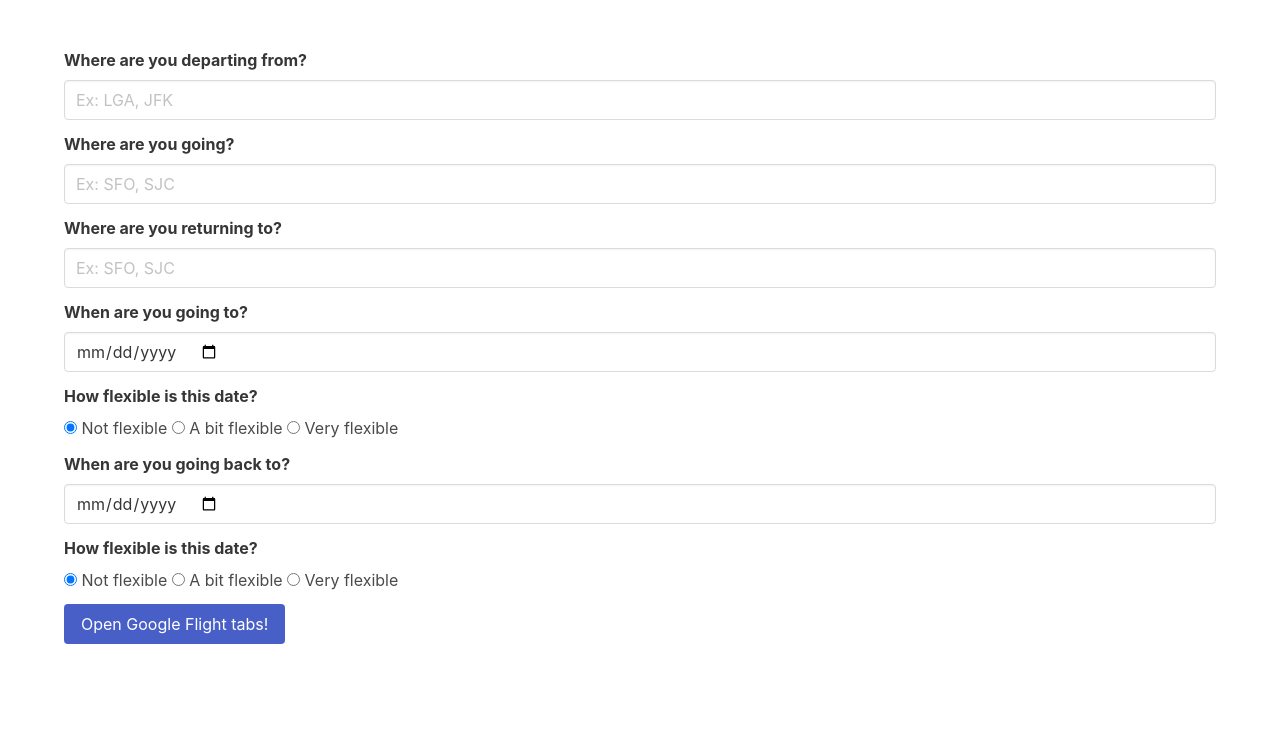
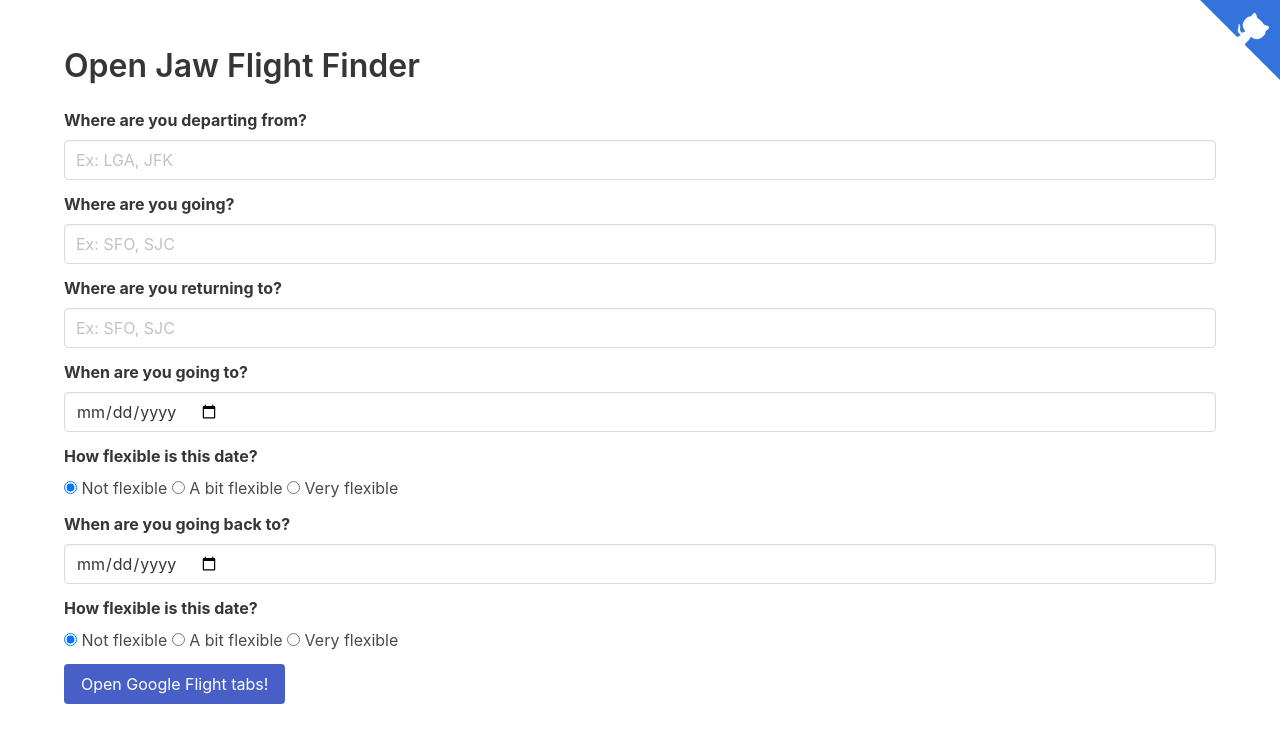
Before and after one commit to tyewang/open-jaw-flight-finder, a plain HTML site: page index.html in a window 1280 px wide. Drawn offline with nearby package versions, Linux system fonts and the light colour scheme.

Commit message:
Add header. Also add github corner

```diff
--- a/index.html
+++ b/index.html
@@ -2,8 +2,12 @@
 <title>Open Jaw Flight Finder</title>
 <meta name="viewport" content="width=device-width, initial-scale=1">
 <link rel="stylesheet" href="https://cdnjs.cloudflare.com/ajax/libs/bulma/0.6.2/css/bulma.min.css" integrity="sha256-2k1KVsNPRXxZOsXQ8aqcZ9GOOwmJTMoOB5o5Qp1d6/s=" crossorigin="anonymous" />
+
+<a href="https://github.com/tyewang/open-jaw-flight-finder" class="github-corner" aria-label="View source on Github"><svg width="80" height="80" viewBox="0 0 250 250" style="fill:#3273dc; color:#fff; position: absolute; top: 0; border: 0; right: 0;" aria-hidden="true"><path d="M0,0 L115,115 L130,115 L142,142 L250,250 L250,0 Z"></path><path d="M128.3,109.0 C113.8,99.7 119.0,89.6 119.0,89.6 C122.0,82.7 120.5,78.6 120.5,78.6 C119.2,72.0 123.4,76.3 123.4,76.3 C127.3,80.9 125.5,87.3 125.5,87.3 C122.9,97.6 130.6,101.9 134.4,103.2" fill="currentColor" style="transform-origin: 130px 106px;" class="octo-arm"></path><path d="M115.0,115.0 C114.9,115.1 118.7,116.5 119.8,115.4 L133.7,101.6 C136.9,99.2 139.9,98.4 142.2,98.6 C133.8,88.0 127.5,74.4 143.8,58.0 C148.5,53.4 154.0,51.2 159.7,51.0 C160.3,49.4 163.2,43.6 171.4,40.1 C171.4,40.1 176.1,42.5 178.8,56.2 C183.1,58.6 187.2,61.8 190.9,65.4 C194.5,69.0 197.7,73.2 200.1,77.6 C213.8,80.2 216.3,84.9 216.3,84.9 C212.7,93.1 206.9,96.0 205.4,96.6 C205.1,102.4 203.0,107.8 198.3,112.5 C181.9,128.9 168.3,122.5 157.7,114.1 C157.9,116.9 156.7,120.9 152.7,124.9 L141.0,136.5 C139.8,137.7 141.6,141.9 141.8,141.8 Z" fill="currentColor" class="octo-body"></path></svg></a>
+
 <section class="section">
   <div class="container">
+    <h1 class="title">Open Jaw Flight Finder</h1>
     <form id="email-signup-form">
       <div class='field'>
         <label class="label" for="origin">Where are you departing from?</label>
@@ -44,9 +48,10 @@
         Very flexible
       </div>
       <button class="button is-link" id="open-button">Open Google Flight tabs!</button>
+    </form>
   </div>
 </section>
 
 <script src="https://cdnjs.cloudflare.com/ajax/libs/moment.js/2.20.1/moment.min.js" integrity="sha256-ABVkpwb9K9PxubvRrHMkk6wmWcIHUE9eBxNZLXYQ84k=" crossorigin="anonymous"></script>
 <script type="text/javascript" src="js/dist/analyze-flights.js"></script>
-</form>
+<style>.github-corner:hover .octo-arm{animation:octocat-wave 560ms ease-in-out}@keyframes octocat-wave{0%,100%{transform:rotate(0)}20%,60%{transform:rotate(-25deg)}40%,80%{transform:rotate(10deg)}}@media (max-width:500px){.github-corner:hover .octo-arm{animation:none}.github-corner .octo-arm{animation:octocat-wave 560ms ease-in-out}}</style>
```
